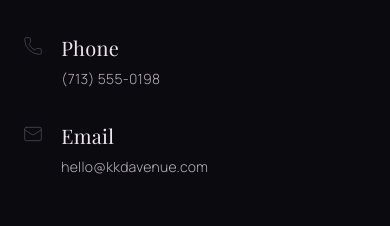
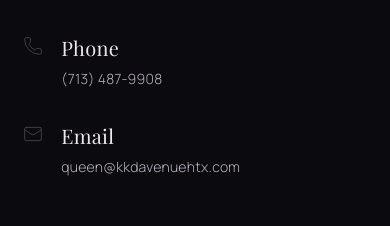
Before and after one commit to bladesvisiontech/kkd-avenue-website, a React (Vite) app: page /contact in a window 390 px wide. Shown: the part 751-977 px from the top of the page. Built offline with nearby package versions, Linux system fonts and the light colour scheme; a web font is replaced by a local one.

Commit message:
Update real contact info: phone 713-487-9908, email queen@kkdavenuehtx.com

```diff
--- a/src/pages/Contact.tsx
+++ b/src/pages/Contact.tsx
@@ -63,14 +63,14 @@ export default function Contact() {
                        <Phone size={20} className="text-brand-smoke mt-1 shrink-0 stroke-[1]" />
                        <div>
                          <p className="font-serif text-[20px] mb-1">Phone</p>
-                         <a href="tel:+17135550198" className="text-brand-pearl text-[14px] hover:text-brand-gold transition-colors">(713) 555-0198</a>
+                         <a href="tel:+17134879908" className="text-brand-pearl text-[14px] hover:text-brand-gold transition-colors">(713) 487-9908</a>
                        </div>
                      </div>
                      <div className="flex gap-5 items-start">
                        <Mail size={20} className="text-brand-smoke mt-1 shrink-0 stroke-[1]" />
                        <div>
                          <p className="font-serif text-[20px] mb-1">Email</p>
-                         <a href="mailto:hello@kkdavenue.com" className="text-brand-pearl text-[14px] hover:text-brand-gold transition-colors">hello@kkdavenue.com</a>
+                         <a href="mailto:queen@kkdavenuehtx.com" className="text-brand-pearl text-[14px] hover:text-brand-gold transition-colors">queen@kkdavenuehtx.com</a>
                        </div>
                      </div>
                   </div>
@@ -113,7 +113,7 @@ export default function Contact() {
                   ))}
                </div>
 
-               <form action="https://formsubmit.co/queenmurphy5@yahoo.com" method="POST" className="space-y-8 relative z-10">
+               <form action="https://formsubmit.co/queen@kkdavenuehtx.com" method="POST" className="space-y-8 relative z-10">
                   <input type="hidden" name="_subject" value="New Inquiry from KKD Avenue Website" />
                   <input type="hidden" name="_captcha" value="false" />
                   <input type="hidden" name="Inquiry Type" value={inquiryType} />
--- a/src/pages/Shop.tsx
+++ b/src/pages/Shop.tsx
@@ -22,7 +22,7 @@ export default function Shop() {
 
           <div className="max-w-[400px] mx-auto">
             <h3 className="font-mono text-[10px] tracking-[0.18em] uppercase text-brand-smoke mb-4">Get Notified on Launch</h3>
-            <form action="https://formsubmit.co/queenmurphy5@yahoo.com" method="POST" className="flex flex-col sm:flex-row gap-3">
+            <form action="https://formsubmit.co/queen@kkdavenuehtx.com" method="POST" className="flex flex-col sm:flex-row gap-3">
                <input type="hidden" name="_subject" value="KKD Avenue Store — Notify Me Request" />
                <input type="hidden" name="_captcha" value="false" />
                <input
```
